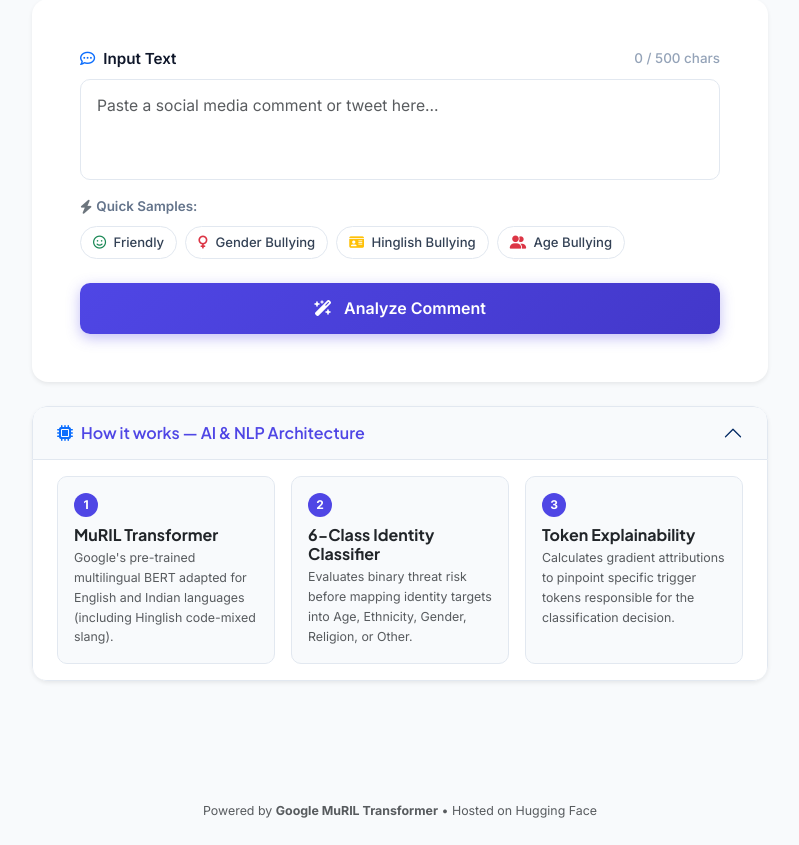
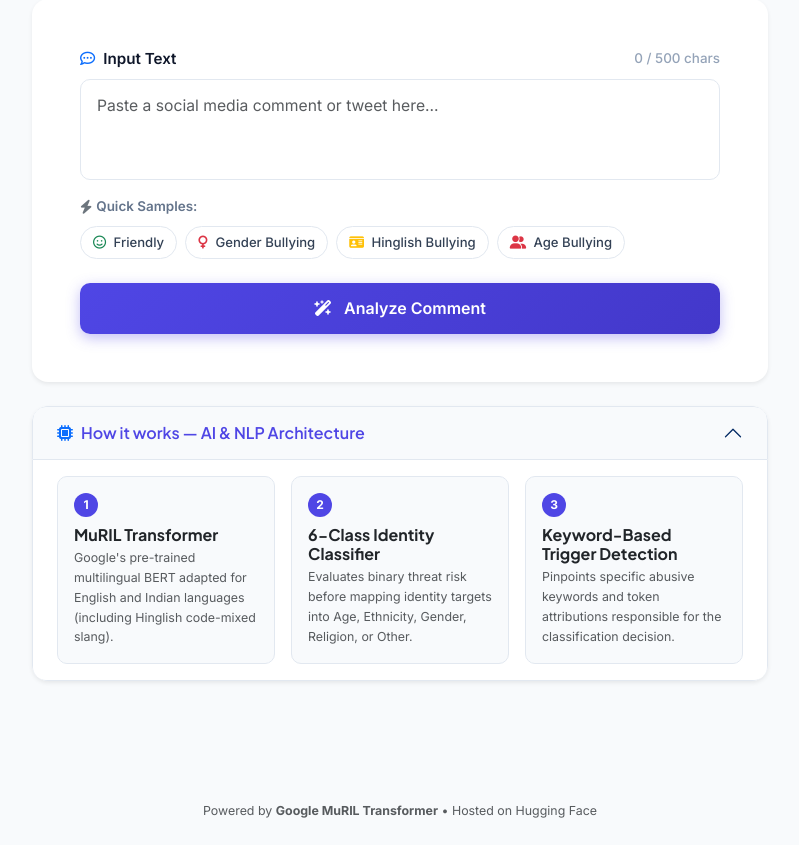
Before and after one commit to suyashsahu00/cyberbullying-detection, a Flask app: page / in a window 1280 px wide, after a click that opens the changed part. Shown: the part 249-1094 px from the top of the page, without its empty margins (240-1039 px from the left). Run offline with Flask 3, Linux system fonts and the light colour scheme.

Commit message:
fix(naming): relabel explainability to honest Keyword-Based Trigger Detection
- Bug 3: Update UI strings, frontend badges, and architecture descriptions to 'Keyword-Based Trigger Detection'
- Dynamically display exact attribution method ('Keyword-Based Trigger Detection' vs 'Model-Based Token Attribution')
- Remove unused heavy 'shap' dependency from pyproject.toml and backend/requirements.txt
- Update README.md and report.md documentation to honest academic naming

```diff
--- a/backend/requirements.txt
+++ b/backend/requirements.txt
@@ -3,7 +3,6 @@ flask-cors>=4.0.0
 numpy>=1.24.0
 pandas>=2.0.0
 scikit-learn>=1.3.0
-shap>=0.42.0
 torch>=2.0.0
 transformers>=4.30.0
 gunicorn>=21.2.0
--- a/frontend/static/js/app.js
+++ b/frontend/static/js/app.js
@@ -215,11 +215,17 @@ document.addEventListener("DOMContentLoaded", () => {
         confidenceValue.textContent = `${confidence.toFixed(1)}%`;
         confidenceProgressBar.style.width = `${Math.min(100, Math.max(0, confidence))}%`;
 
-        // 4. Trigger Word Explainability
+        // 4. Keyword-Based Trigger Detection
         const explain = data.explainability || {};
         const triggerWords = explain.trigger_words || [];
         const spans = explain.spans || [];
         const count = triggerWords.length > 0 ? triggerWords.length : spans.length;
+
+        const triggerHeading = document.getElementById("triggerHeading");
+        if (triggerHeading) {
+            const methodLabel = data.explainability_method || "Keyword-Based Trigger Detection";
+            triggerHeading.innerHTML = `<i class="fa-solid fa-tags text-warning me-1"></i> ${methodLabel}`;
+        }
 
         triggerCountBadge.textContent = count === 1 ? "1 trigger word flagged" : `${count} trigger words flagged`;
 
--- a/frontend/templates/index.html
+++ b/frontend/templates/index.html
@@ -196,16 +196,16 @@
                             </div>
                         </div>
 
-                        <!-- Trigger Word Explainability Box -->
+                        <!-- Keyword-Based Trigger Detection Box -->
                         <div class="explainability-container">
                             <div class="d-flex justify-content-between align-items-center mb-1">
-                                <span class="explainability-heading">
-                                    <i class="fa-solid fa-pencil text-warning me-1"></i> Trigger Word Explainability
+                                <span class="explainability-heading" id="triggerHeading">
+                                    <i class="fa-solid fa-tags text-warning me-1"></i> Keyword-Based Trigger Detection
                                 </span>
                                 <span class="trigger-count-pill" id="triggerCountBadge">3 trigger words flagged</span>
                             </div>
                             <p class="explainability-subtext">
-                                Specific words and phrases identified as contributing to bullying patterns are highlighted below in red:
+                                Specific trigger words and harassment patterns detected in the comment are highlighted below:
                             </p>
                             <div class="trigger-highlight-box" id="highlightedText">
                                 <!-- Dynamic highlighted text -->
@@ -244,8 +244,8 @@
                                     <div class="col-12 col-md-4">
                                         <div class="arch-card">
                                             <div class="arch-number">3</div>
-                                            <h6 class="fw-700 text-dark mb-1">Token Explainability</h6>
-                                            <p class="fs-8 text-muted mb-0">Calculates gradient attributions to pinpoint specific trigger tokens responsible for the classification decision.</p>
+                                            <h6 class="fw-700 text-dark mb-1">Keyword-Based Trigger Detection</h6>
+                                            <p class="fs-8 text-muted mb-0">Pinpoints specific abusive keywords and token attributions responsible for the classification decision.</p>
                                         </div>
                                     </div>
                                 </div>
--- a/pyproject.toml
+++ b/pyproject.toml
@@ -11,7 +11,6 @@ dependencies = [
     "numpy>=1.24.0",
     "pandas>=2.0.0",
     "scikit-learn>=1.3.0",
-    "shap>=0.42.0",
     "torch>=2.0.0",
     "transformers>=4.30.0",
 ]
```
Also changed, not shown: report.md (+6 -5 lines), README.md.
